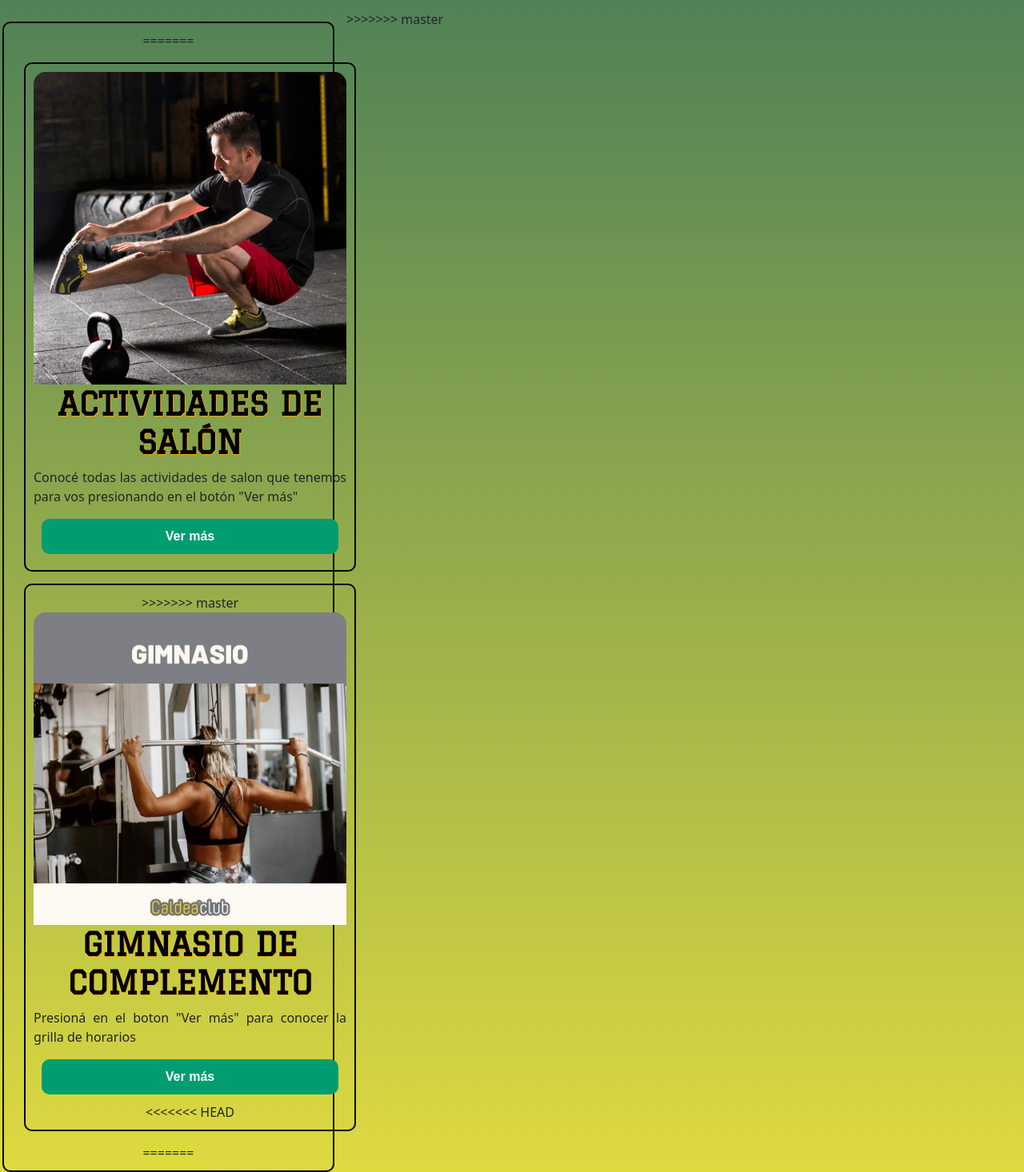
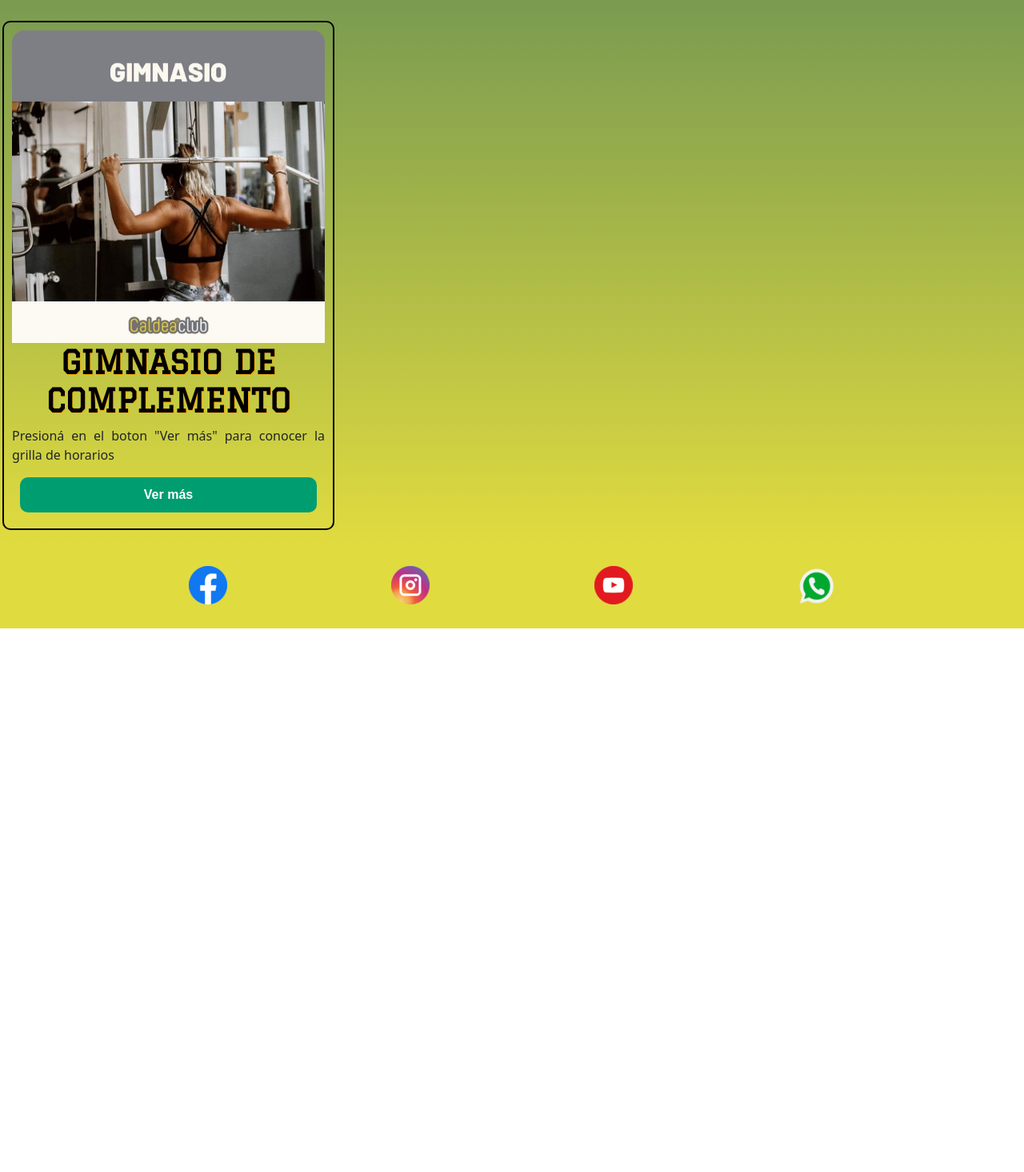
Before and after one commit to francis-diazh/proyectocaldea, a website: page index.html in a window 1280 px wide. Shown: the part 913-2379 px from the top of the page at 80% size. After the commit the page ends 1699 px from the top, so only its background shows below. Drawn offline with nearby package versions, Linux system fonts and the light colour scheme.

Commit message:
correcion de index

```diff
--- a/index.html
+++ b/index.html
@@ -67,32 +67,15 @@
               <p>Conocé todas las actividades de salon que tenemos para vos presionando en el botón "Ver más"</p>
               <a href="/paginas/actividades.html" class="boton"> Ver más </a>
             </div>
-<<<<<<< HEAD
           </div>
           <div class="cards col-lg-4">
-=======
-            <div class="cards col-lg-4">
-                <img class="portada img-fluid" src="imagenes/salon2.jpg" alt="salon-Foto">
-                <h2>ACTIVIDADES DE SALÓN</h2>
-                <div class="textos">
-                <p>Conocé todas las actividades de salon que tenemos para vos presionando en el botón "Ver más"</p>
-                <a href="/paginas/actividades.html" class="boton"> Ver más </a>
-                </div>
-                </div>
-            <div class="cards col-lg-4">
->>>>>>> master
                 <img class="portada img-fluid" src="imagenes/gymportada.jpeg" alt="gym-Foto">
                 <h2>GIMNASIO DE COMPLEMENTO</h2>
                 <div class="textos">
                 <p> Presioná en el boton "Ver más" para conocer la grilla de horarios</p>
                 <a href="/paginas/actividades.html" class="boton"> Ver más </a>
                 </div>
-<<<<<<< HEAD
           </div>
-=======
-            </div>
-
->>>>>>> master
         </main>
         <footer class="pieDePagina row">
             <div class="iconos">
```
Also changed, not shown: imagenes/actividades.jpg (deleted), imagenes/iconohome.png (deleted), imagenes/imagenpileta.jpeg (deleted).
